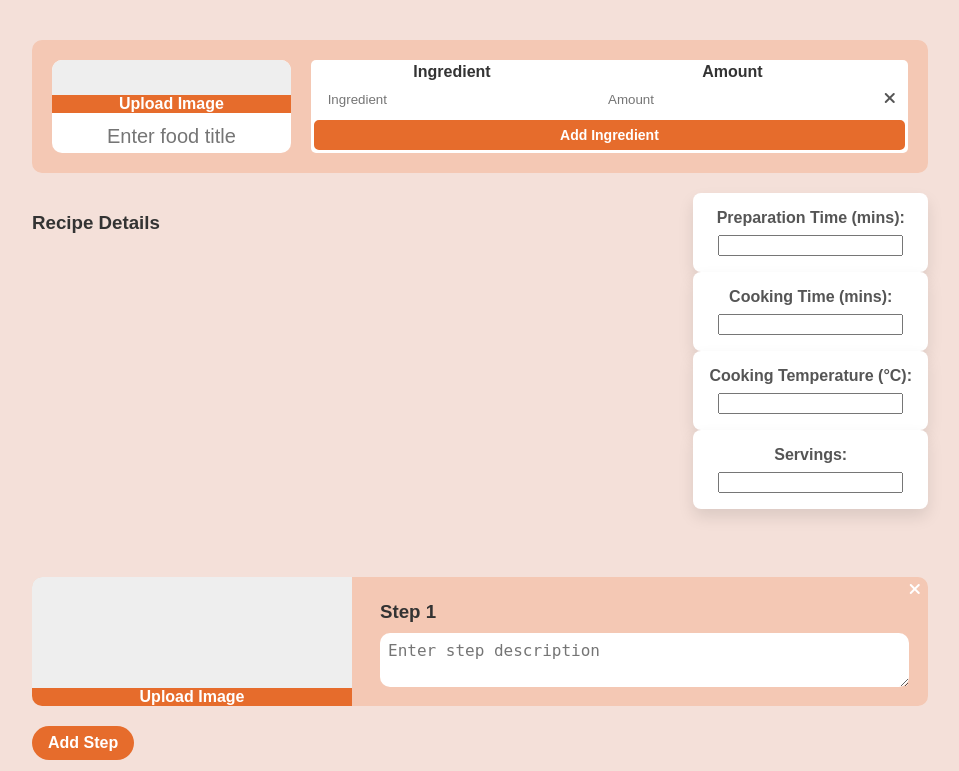
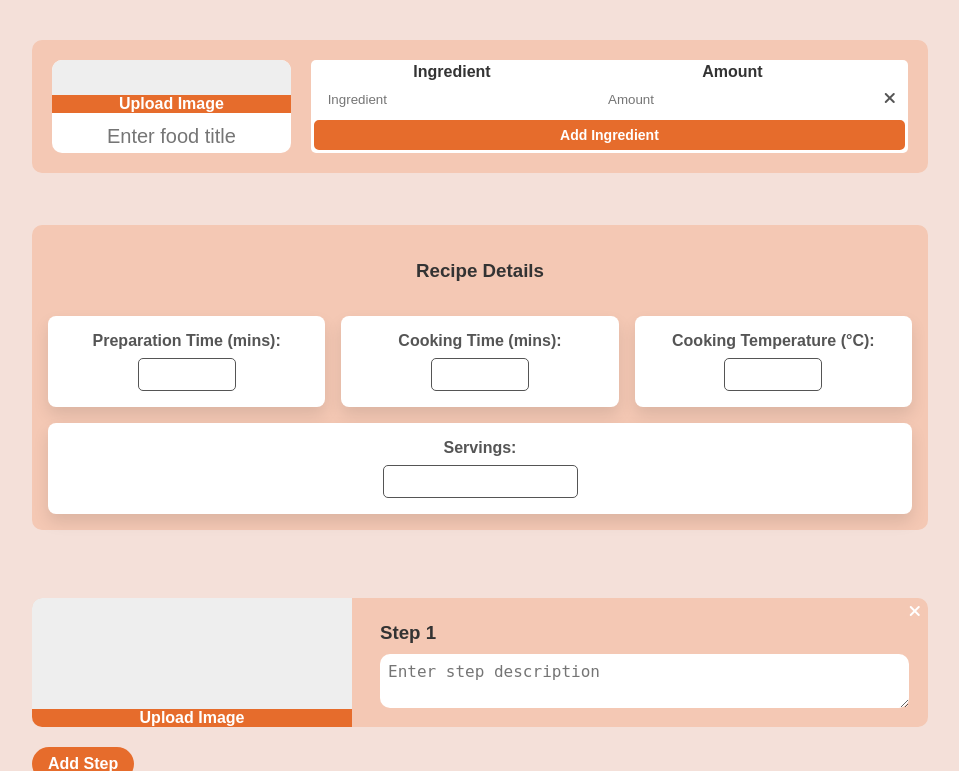
Before and after one commit to David-ssnd/WSE-Project, a PHP site: page /create_recipe/ in a window 1280 px wide. Shown: the part 74-845 px from the top of the page, without its empty margins (160-1119 px from the left). Run offline with PHP 8.4, Linux system fonts and the light colour scheme.

Commit message:
fix recipe details on create recipe page

```diff
--- a/create_recipe/index.html
+++ b/create_recipe/index.html
@@ -65,9 +65,10 @@
                 </tbody>
             </table>
         </div>
-        <div class="recipe-details recipe">
+
+        <div class="recipe-details-container">
             <h3>Recipe Details</h3>
-            <form>
+            <form class="recipe-details">
                 <div class="detail-item">
                     <label for="prep-time">Preparation Time (mins):</label>
                     <input type="number" id="prep-time" min="0">
--- a/resources/styles.css
+++ b/resources/styles.css
@@ -803,6 +803,27 @@ body {
     color: var(--secondary);
 }
 
+.detail-item input {
+    text-align: center;
+    max-width: calc(40% - 1rem - 2px);
+    padding: 0.5rem;
+    border: 1px solid var(--secondary);
+    border-radius: 0.3125rem;
+    background-color: var(--search-bar);
+    color: var(--primary);
+}
+
+/* for removing arrows in input */
+.detail-item input[type="number"]::-webkit-inner-spin-button,
+.detail-item input[type="number"]::-webkit-outer-spin-button {
+    -webkit-appearance: none;
+    margin: 0;
+}
+
+.detail-item input[type="number"] {
+    -moz-appearance: textfield;
+}
+
 .detail-item p {
     font-size: 2rem;
     color: var(--primary);
```
